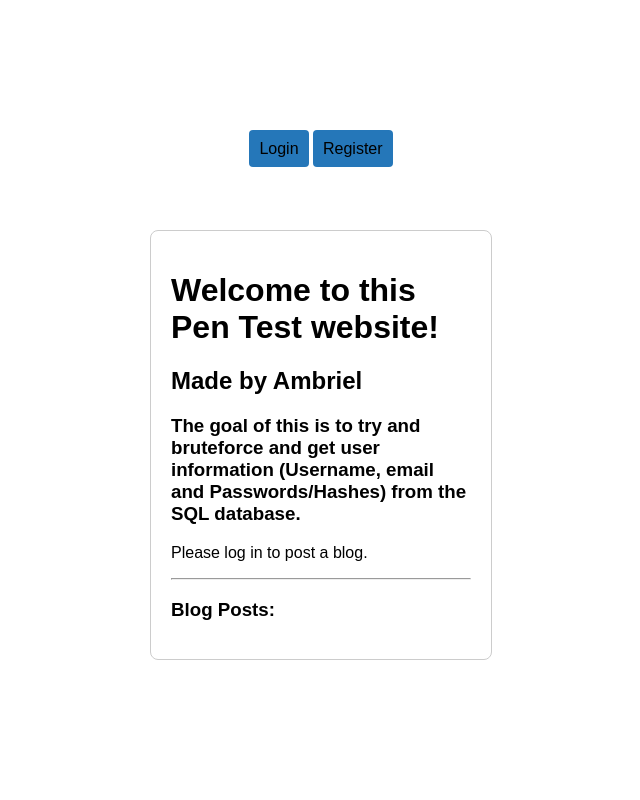
After one commit to Ambriel-Lourents/Learning-Projects, a PHP site: page /index.php in a window 1280 px wide. The commit adds this page. Shown: the whole page, without its empty margins (319-959 px from the left). Run offline with PHP 8.4, Linux system fonts and the light colour scheme; data that the repository does not hold is empty.

Commit message:
lots of changes! (blog.php has been added, you can make blog posts/see them), (reworked login.php to support blog.php), (index.html has now been made index.php)

```diff
--- /dev/null
+++ b/website (for pen testing)/blog.php
@@ -0,0 +1,22 @@
+<?php
+session_start();
+
+//Connect to the database duh.
+$conn = new mysqli('localhost','root','', 'user_system');
+if ($conn->connect_error){
+    die("Connection failed:" . $conn->connect_error);
+}
+
+//This is to save user blogs in the db.
+if ($_SERVER['REQUEST_METHOD'] &&$_SERVER['REQUEST_METHOD'] == 'POST' && isset($_SESSION['username'])){
+    $content  = $_POST['content'];
+    $username = $_SESSION['username'];
+
+    $stmt = $conn->prepare("INSERT INTO posts (username, content) VALUES (?, ?)");
+    $stmt->bind_param("ss",$username, $content);
+    $stmt->execute();
+    $stmt->close();
+}
+
+$result = $conn->query("SELECT username, content, created_at FROM posts ORDER BY created_at DESC");
+?>
--- /dev/null
+++ b/website (for pen testing)/index.php
@@ -0,0 +1,53 @@
+<?php include "blog.php" ?>
+<!DOCTYPE html>
+<html lang="en">
+<head>
+    <meta charset="UTF-8">
+    <meta name="viewport" content="width=device-width, initial-scale=1.0">
+    <link rel="stylesheet" href="style.css">
+    <title>Document</title>
+</head>
+<body>
+    <div class="refs">
+        <a href="login.html">Login</a>
+        <a href="register.html">Register</a>
+        <?php if (isset($_SESSION['username'])): ?>
+        <a href="logout.php">Logout</a>
+    <?php endif; ?>
+    </div>
+    <br><br><br><br>
+    <div class="container">
+        <h1>Welcome to this Pen Test website!</h1>
+        <h2>Made by Ambriel</h2>
+        <h3>
+            The goal of this is to try and bruteforce and get user information
+            (Username, email and Passwords/Hashes) from the SQL database.
+        </h3>
+
+      <!-- this is just to check if the user is logged in, then they can add a post to the blog -->
+        <?php if (isset($_SESSION['username'])): ?>
+            <div class="blog-form">
+                <h3>Post a new blog:</h3>
+                <form action="index.php" method="POST">
+                    <textarea name="content" rows="5" cols="50" required></textarea><br>
+                    <button type="submit">Submit</button>
+                </form>
+            </div>
+        <?php else: ?>
+            <p>Please log in to post a blog.</p>
+        <?php endif; ?>
+
+        <hr>
+
+        <!-- this just a function to show the user the posts that have been posted -->
+        <h3>Blog Posts:</h3>
+        <?php while ($row = $result->fetch_assoc()): ?>
+            <div class="blog-post">
+                <p><strong><?php echo htmlspecialchars($row['username']); ?></strong> posted on <?php echo $row['created_at']; ?>:</p>
+                <p><?php echo nl2br(htmlspecialchars($row['content'])); ?></p>
+                <hr>
+            </div>
+        <?php endwhile; ?>
+    </div>
+</body>
+</html>
--- a/website (for pen testing)/login.html
+++ b/website (for pen testing)/login.html
@@ -8,9 +8,8 @@
   </head>
   <body>
     <div class="refs">
-      <a href="login.html">Login</a>
-      <a href="login.html">Register</a>
-      <a href="index.html">Home</a>
+      <a href="register.html">Register</a>
+      <a href="index.php">Home</a>
     </div>
     <br />
     <br />
--- a/website (for pen testing)/login.php
+++ b/website (for pen testing)/login.php
@@ -1,4 +1,5 @@
 <?php
+session_start();
 
 $conn = new mysqli('localhost', 'root', '', 'user_system');
 
@@ -18,7 +19,11 @@ if ($_SERVER['REQUEST_METHOD'] == 'POST') {
     $stmt->fetch();
 
     if (password_verify($password, $hashed_password)) {
+        // this basically checks if the username is stored in the database.
+        $_SESSION['username'] = $username;
         echo "Login successful!";
+        header("Location: index.php");
+        exit();
     } else {
         echo "Invalid credentials.";
     }
--- a/website (for pen testing)/register.html
+++ b/website (for pen testing)/register.html
@@ -9,8 +9,7 @@
   <body>
     <div class="refs">
       <a href="login.html">Login</a>
-      <a href="login.html">Register</a>
-      <a href="index.html">Home</a>
+      <a href="index.php">Home</a>
     </div>
     <br />
     <br />
```
Also changed, not shown: website (for pen testing)/index.html (deleted, +0 -26 lines), website (for pen testing)/logout.php (added, +11 -0 lines).
